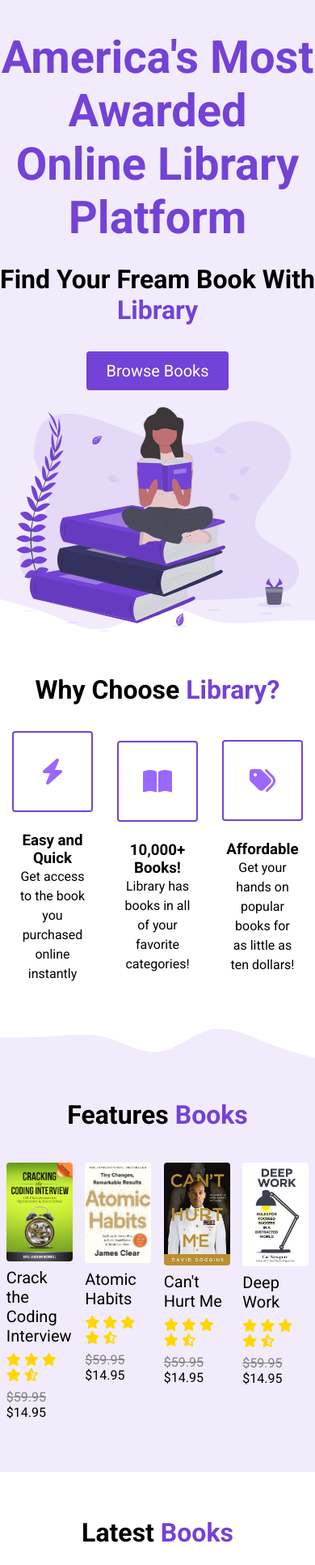
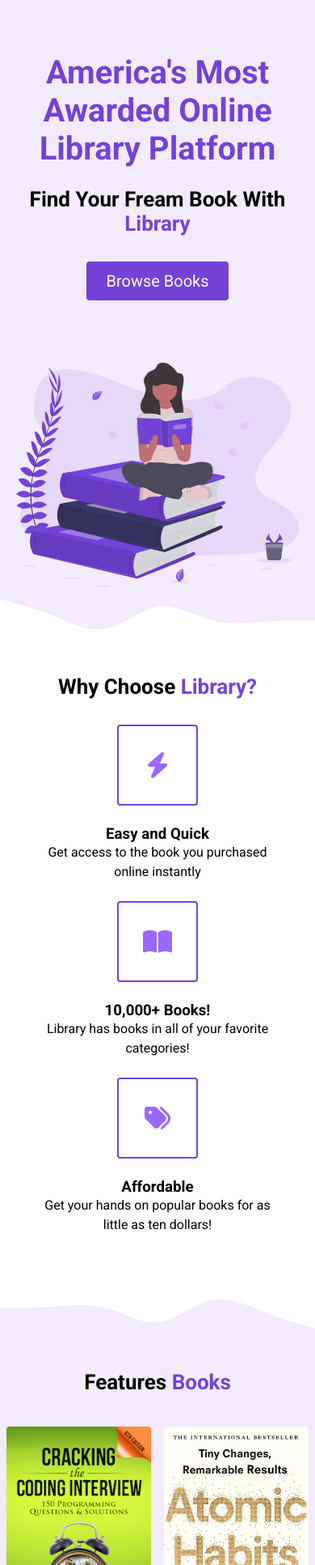
Before and after one commit to Nloperena/eCommerce, a plain HTML site: page index.html in a window 390 px wide. Shown: the part 67-2000 px from the top of the page at 81% size. Drawn offline with Linux system fonts and the light colour scheme; files whose address does not match are found by name.

Commit message:
optimized for mobile

```diff
--- a/style.css
+++ b/style.css
@@ -218,6 +218,7 @@ button:active {
 
 .highlight__wrapper {
     display: flex;
+    flex-wrap: wrap;
 }
 .highlight {
     padding: 0 24px;
@@ -247,6 +248,7 @@ button:active {
 .highlight__subtle {
     font-size: 20px;
     margin-bottom: 16px;
+    text-align: center;
 }
 
 .row__column {
@@ -334,16 +336,39 @@ footer {
     padding: 0 8px;
 }
 
+/* Small phones, tablets, large smartphones */
+@media (max-width: 550px) {
+.header__description {
+    padding: 0 24px;
+}
+h1 {
+    font-size:40px;
+}
+h2 {
+    font-size:26px;
+}
+button {
+    font-size: 18px;
+}
+.book {
+    width:50%;
+}
+}
+
+
 @media (max-width: 550px) {
     .nav__links {
         display: none;
     }
     .btn__menu {
-        background-color: transparent;
-        font-size: 40px;
-        text-align: center;
-        border:none;
-        color: #7342d6;
         display: block;
     }
+    .highlight {
+        width: 100%;
+        margin-bottom: 24px;
+
+    }
+    .highlight:not(:last-child) {
+        margin-bottom:24px;
+    }
 }
```
